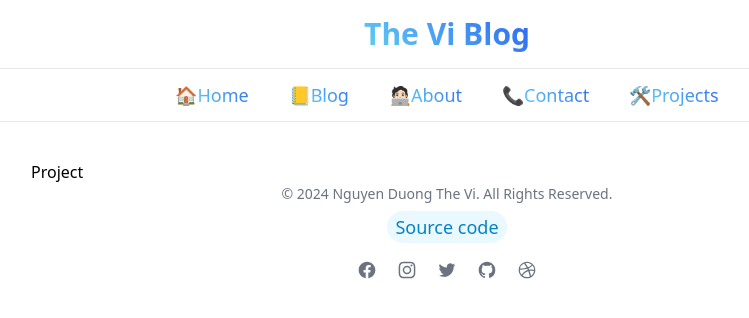
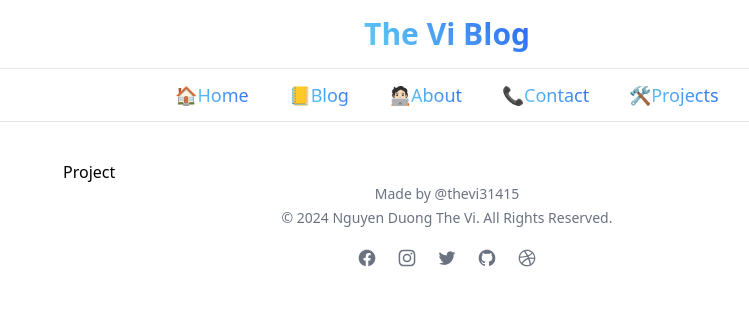
Before and after one commit to thevi31415/nguyenduongtheviblog, a Next.js app: page /project in a window 1280 px wide. Shown: the top 318 px of the page, without its empty margins (193-942 px from the left). Built offline with nearby package versions, Linux system fonts and the light colour scheme.

Commit message:
Cập nhật footer

```diff
--- a/app/layout.tsx
+++ b/app/layout.tsx
@@ -133,16 +133,27 @@ export default function RootLayout({
   const footer = (
     <>
       <div className="text-center">
+        <p className="text-sm text-center text-gray-500 dark:text-gray-400 mb-1">
+          Made by{" "}
+          <a
+            href="https://github.com/thevi31415"
+            target="_blank"
+            rel="noopener noreferrer"
+            className="font-medium hover:text-gray-800 dark:hover:text-gray-200 cursor-pointer"
+          >
+            @thevi31415
+          </a>
+        </p>
         <span className="block text-sm text-center text-gray-500 dark:text-gray-400 mb-3">
           © 2024 Nguyen Duong The Vi. All Rights Reserved.
         </span>
-        <a
+        {/* <a
           href="https://github.com/thevi31415/nguyenduongtheviblog"
           target="_blank"
           className="  text-lg rounded-full bg-sky-400/10 px-2 py-1 font-medium leading-5 text-sky-600 dark:text-sky-400"
         >
           Source code
-        </a>
+        </a> */}
         <ul className="flex justify-center mt-5 space-x-5">
           <li>
             <a
--- a/app/project/page.tsx
+++ b/app/project/page.tsx
@@ -6,8 +6,8 @@ export const metadata: Metadata = {
 };
 export default function Project() {
   return (
-    <div>
-      <h1>Project</h1>
-    </div>
+    <ul className="grid max-w-[26rem] sm:max-w-[52.5rem] mt-16 sm:mt-20 md:mt-32 grid-cols-1 sm:grid-cols-2 lg:grid-cols-3 mx-auto gap-6 lg:gap-y-8 xl:gap-x-8 lg:max-w-7xl px-4 sm:px-6 lg:px-8">
+      Project
+    </ul>
   );
 }
```
